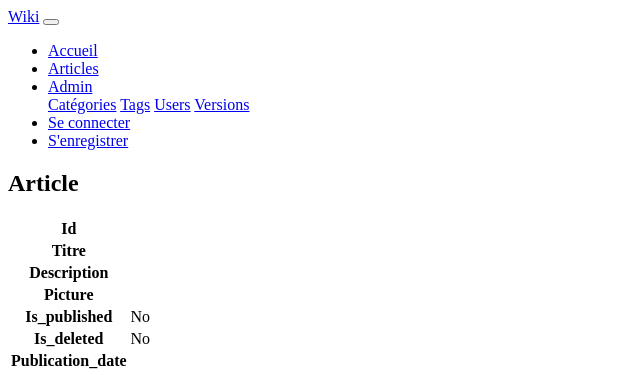
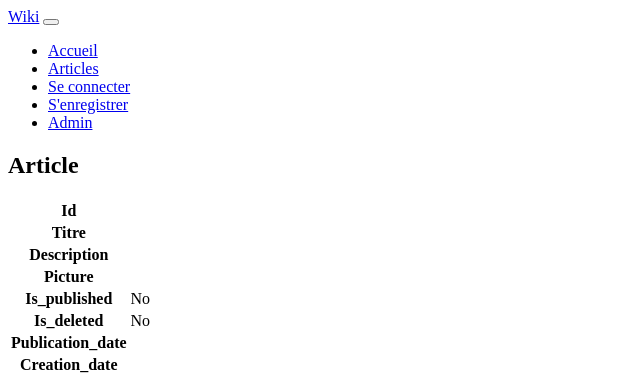
Before and after one commit to WildCodeSchool/BTZ_PHP_2021_03_Wiki, a Symfony app: template templates/article/show.html.twig in a window 1280 px wide. Shown: the top 375 px of the page, without its empty margins (0-640 px from the left). Run offline with Twig, Linux system fonts and the light colour scheme; the template is opened without the code that fills it, so the values that code supplies are empty; some libraries are stand-ins or nearby versions.

Commit message:
Updated navbar items

```diff
--- a/templates/base.html.twig
+++ b/templates/base.html.twig
@@ -29,16 +29,6 @@
 							<li class="nav-item">
 								<a class="nav-link" href="{{ path('article_index') }}">Articles</a>
 							</li>
-							<li class="nav-item dropdown">
-								<a class="nav-link dropdown-toggle" id="navbarDropdownPortfolio" href="{{ path('admin_dashboard') }}" data-toggle="dropdown" aria-haspopup="true" aria-expanded="false">Admin</a>
-								<div class="dropdown-menu dropdown-menu-right" aria-labelledby="navbarDropdownPortfolio">
-									<a class="dropdown-item" href="{{ path('admin_category_index') }}">Catégories</a>
-									<a class="dropdown-item" href="{{ path('admin_tag_index') }}">Tags</a>
-									<a class="dropdown-item" href="{{ path('user_index') }}">Users</a>
-									<a class="dropdown-item" href="{{ path('version_index') }}">Versions</a>
-								</div>
-							</li>
-
 							{% if app.user %}
 								<li class="nav-item">
 									<a class="nav-link" href="{{ path('article_new') }}">Contribuer</a>
@@ -59,6 +49,9 @@
 								</li>
 
 							{% endif %}
+							<li class="nav-item">
+								<a class="nav-link" href="{{ path('admin_dashboard') }}">Admin</a>
+							</li>
 						</ul>
 					</div>
 				</div>
```
